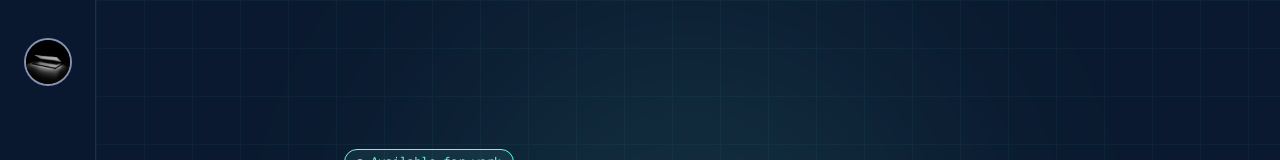
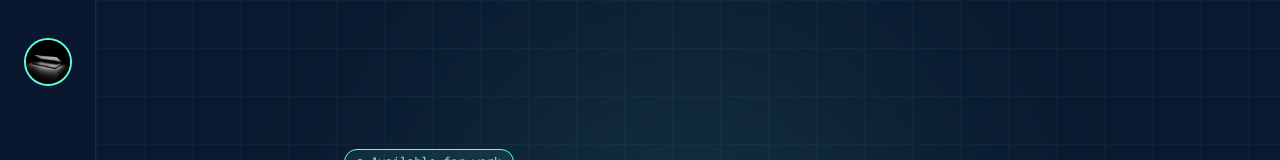
Before and after one commit to kevmongare/KevinMongare, a React (Vite) app: page / in a window 1280 px wide. Shown: the top 160 px of the page. Built offline with nearby package versions, Linux system fonts and the light colour scheme.

Commit message:
Fix  Menu.tsx:ringColor is not a valid CSS property in React's style prop. Replaced it with outline: "2px solid var(--accent-color)" which achieves the same ring effect correctly.

```diff
--- a/src/components/Menu.tsx
+++ b/src/components/Menu.tsx
@@ -58,8 +58,8 @@ const Menu = () => {
       >
         {/* Logo */}
         <div
-          className="w-11 h-11 rounded-full flex items-center justify-center ring-2 overflow-hidden"
-          style={{ ringColor: "var(--accent-color)" }}
+          className="w-11 h-11 rounded-full flex items-center justify-center overflow-hidden"
+          style={{ outline: "2px solid var(--accent-color)" }}
         >
           <img
             src="./kev.png"
```
